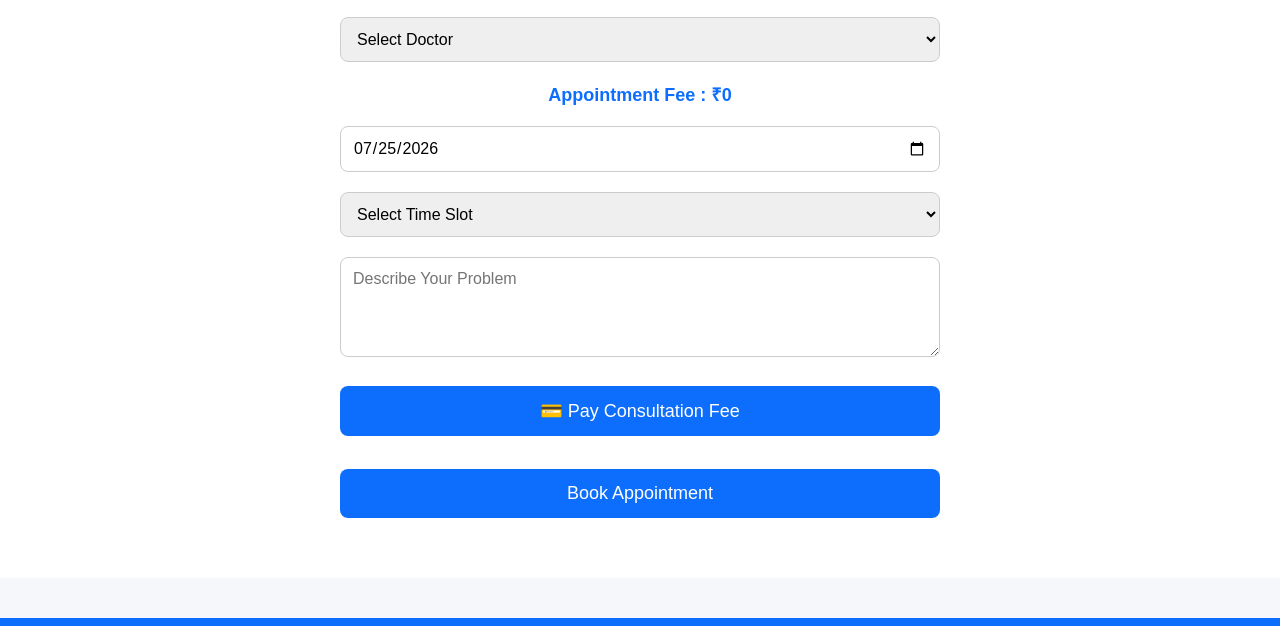
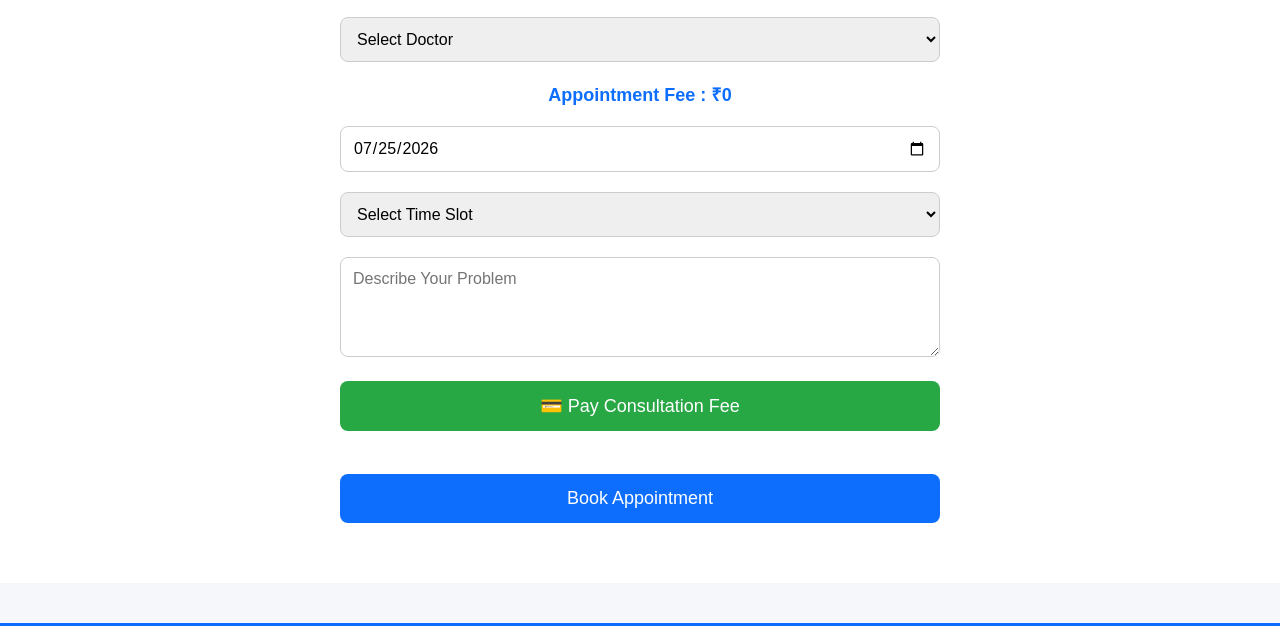
Before and after one commit to aadilansari242008-stack/Docter-appointment-, a plain HTML site: page index.html in a window 1280 px wide. Shown: the part 1639-2265 px from the top of the page. Drawn offline with Linux system fonts and the light colour scheme.

Commit message:
Add styles for pay button in style.css

```diff
--- a/style.css
+++ b/style.css
@@ -200,4 +200,19 @@ nav a{
     width:95%;
 }
 
-    }
+    }#payBtn{
+    width:100%;
+    padding:14px;
+    background:#28a745;
+    color:white;
+    border:none;
+    border-radius:8px;
+    font-size:18px;
+    cursor:pointer;
+    margin-top:10px;
+    margin-bottom:10px;
+}
+
+#payBtn:hover{
+    background:#218838;
+   }
```
